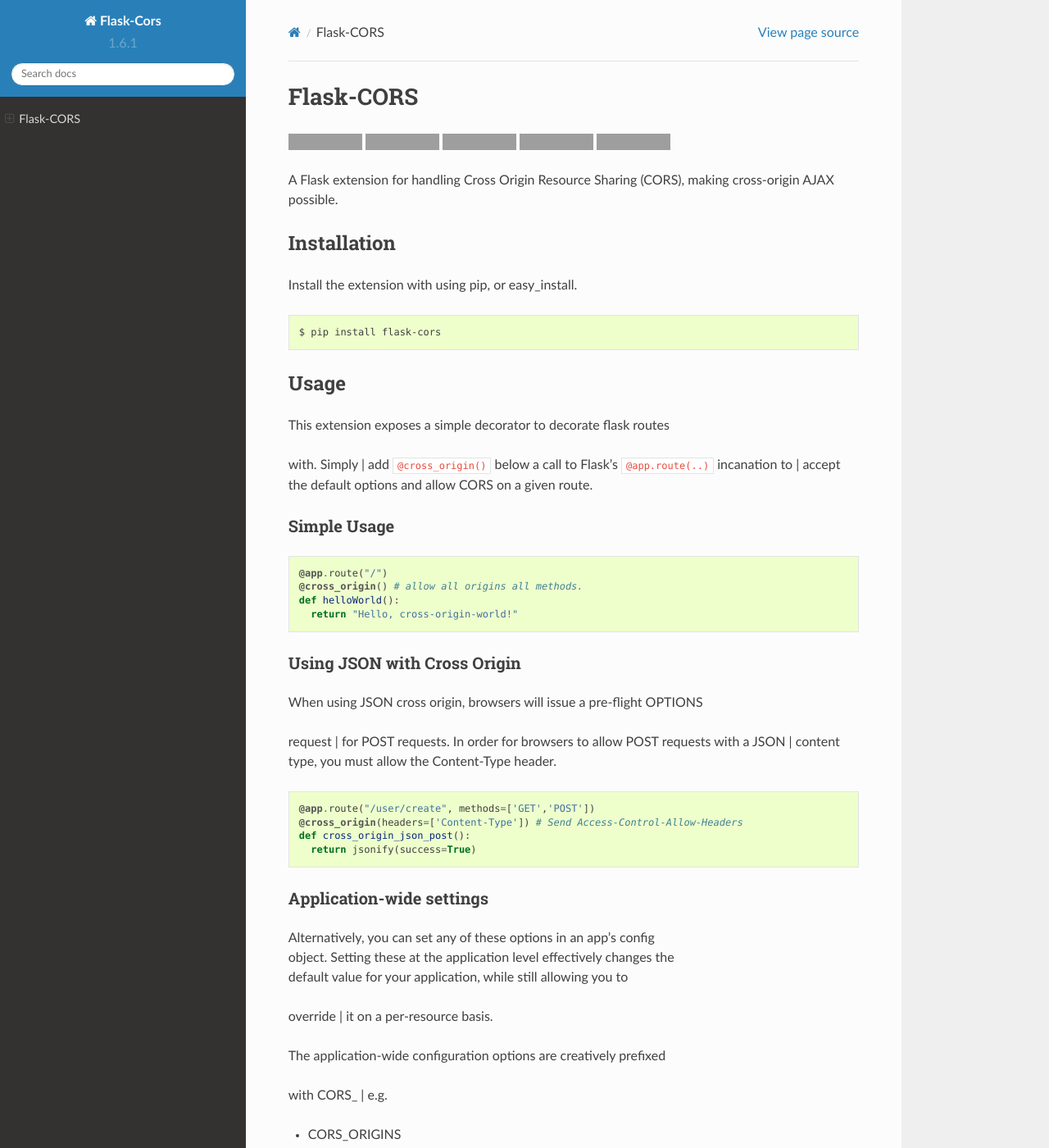
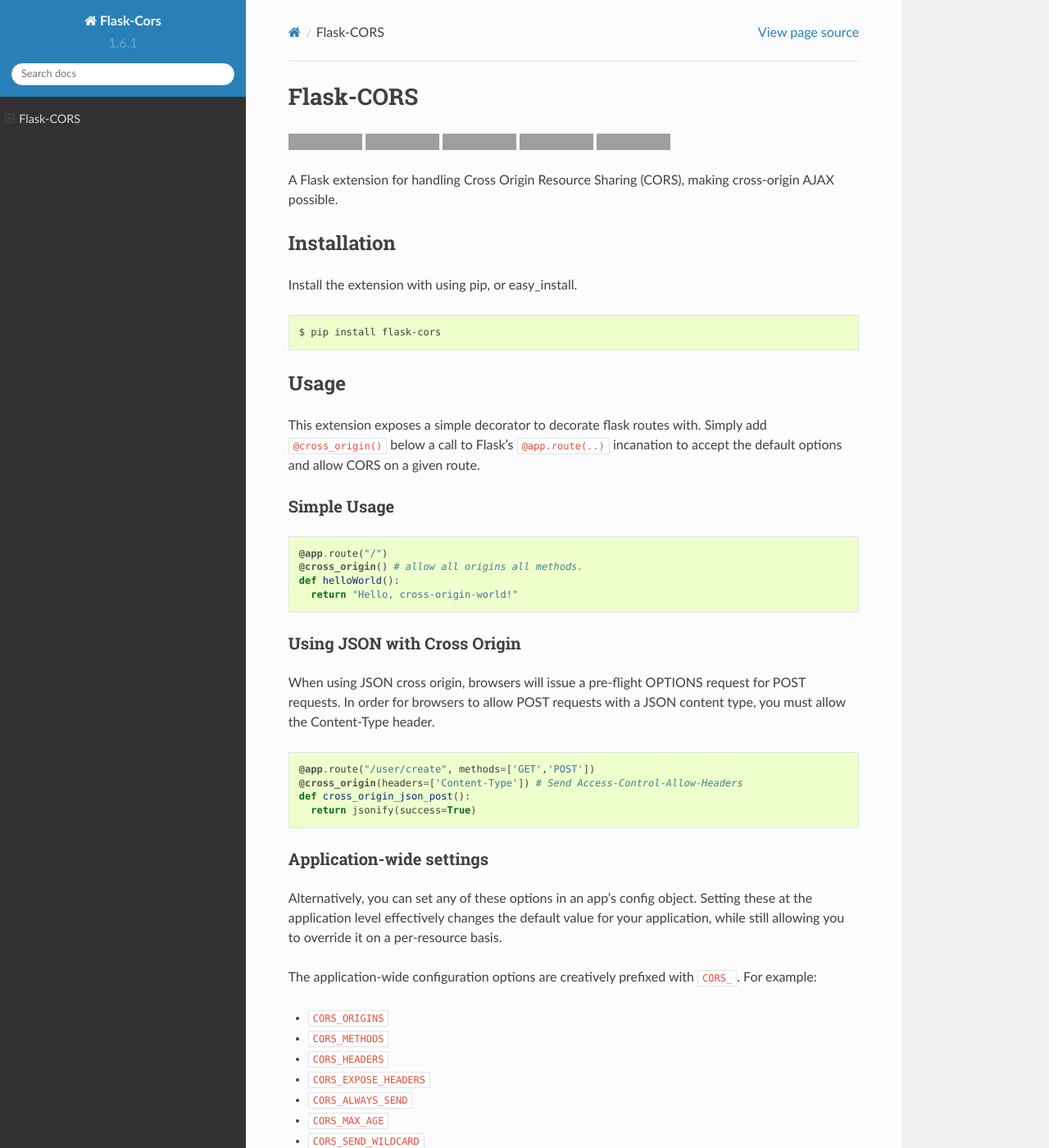
Before and after one commit to corydolphin/flask-cors, a Sphinx documentation site: the page built from docs/index.rst, in a window 1280 px wide and 1400 px high. Shown: the whole window at 82% size. Built offline with Sphinx 7.4.7 and the Read the Docs theme 2.0.0, drawn with Linux system fonts in a browser that asks for light colours; grey boxes are pictures that could not be loaded.

Commit message:
docs/index.rst: Remove line blocks
Avoid errors like:

  .../docs/index.rst:26: WARNING: Line block ends without a blank line.

by dropping the line blocks [1] added in 323ec78d (Update
documentation of each parameter, 2014-07-29).  I don't think we want
to manually wrap the line endings here, and even if we did the syntax
was invalid (continuation lines need to begin with a space in place of
the vertical bar [1]).

Since I was touching that section of the docs, I also replaced the
manually-escaped 'CORS\_' and similar with inline literals [2].
Besides allowing us to use the more-easily-grepped 'CORS_', it gives
us nicer styling.

[1]: http://docutils.sourceforge.net/docs/ref/rst/restructuredtext.html#line-blocks
[2]: http://docutils.sourceforge.net/docs/ref/rst/restructuredtext.html#inline-literals

```diff
--- a/docs/index.rst
+++ b/docs/index.rst
@@ -22,11 +22,10 @@ Install the extension with using pip, or easy\_install.
 Usage
 -----
 
-| This extension exposes a simple decorator to decorate flask routes
-with. Simply
-| add ``@cross_origin()`` below a call to Flask's ``@app.route(..)``
-incanation to
-| accept the default options and allow CORS on a given route.
+This extension exposes a simple decorator to decorate flask routes
+with. Simply add ``@cross_origin()`` below a call to Flask's
+``@app.route(..)`` incanation to accept the default options and allow
+CORS on a given route.
 
 Simple Usage
 ~~~~~~~~~~~~
@@ -41,11 +40,10 @@ Simple Usage
 Using JSON with Cross Origin
 ~~~~~~~~~~~~~~~~~~~~~~~~~~~~
 
-| When using JSON cross origin, browsers will issue a pre-flight OPTIONS
-request
-| for POST requests. In order for browsers to allow POST requests with a
-JSON
-| content type, you must allow the Content-Type header.
+When using JSON cross origin, browsers will issue a pre-flight OPTIONS
+request for POST requests. In order for browsers to allow POST
+requests with a JSON content type, you must allow the Content-Type
+header.
 
 .. code:: python
 
@@ -57,25 +55,23 @@ JSON
 Application-wide settings
 ~~~~~~~~~~~~~~~~~~~~~~~~~
 
-| Alternatively, you can set any of these options in an app's config
-| object. Setting these at the application level effectively changes the
-| default value for your application, while still allowing you to
-override
-| it on a per-resource basis.
+Alternatively, you can set any of these options in an app's config
+object. Setting these at the application level effectively changes the
+default value for your application, while still allowing you to
+override it on a per-resource basis.
 
-| The application-wide configuration options are creatively prefixed
-with CORS\_
-| e.g.
+The application-wide configuration options are creatively prefixed
+with ``CORS_``.  For example:
 
--  CORS\_ORIGINS
--  CORS\_METHODS
--  CORS\_HEADERS
--  CORS\_EXPOSE\_HEADERS
--  CORS\_ALWAYS\_SEND
--  CORS\_MAX\_AGE
--  CORS\_SEND\_WILDCARD
--  CORS\_ALWAYS\_SEND
--  CORS\_AUTOMATIC\_OPTIONS
+-  ``CORS_ORIGINS``
+-  ``CORS_METHODS``
+-  ``CORS_HEADERS``
+-  ``CORS_EXPOSE_HEADERS``
+-  ``CORS_ALWAYS_SEND``
+-  ``CORS_MAX_AGE``
+-  ``CORS_SEND_WILDCARD``
+-  ``CORS_ALWAYS_SEND``
+-  ``CORS_AUTOMATIC_OPTIONS``
 
 .. code:: python
 
```
